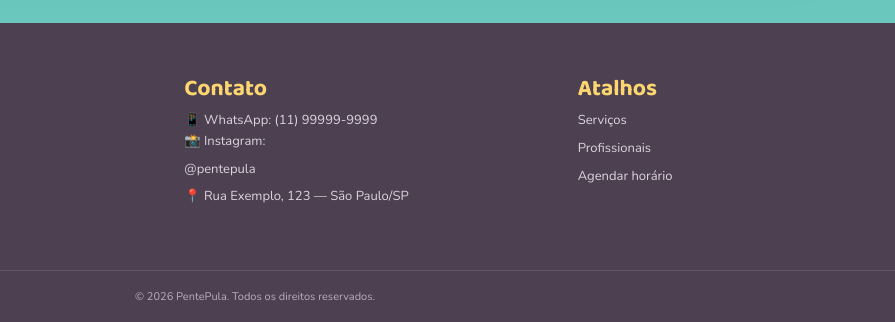
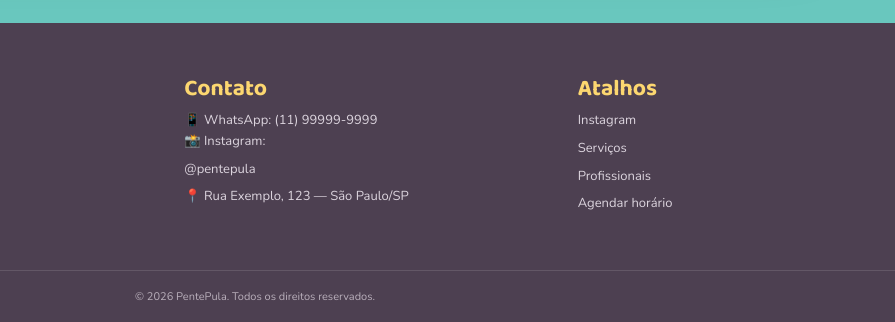
Before and after one commit to nnnnnnnnnnnnnnnnn843/sal-o1313233231, a plain HTML site: page index.html in a window 1280 px wide. Shown: the part 6058-6380 px from the top of the page, 385-1280 px from the left. Drawn offline with nearby package versions, Linux system fonts and the light colour scheme.

Commit message:
Add Instagram link to social section

```diff
--- a/index.html
+++ b/index.html
@@ -175,6 +175,9 @@
       </div>
       <div>
         <h3>Atalhos</h3>
+        <a href="https://www.instagram.com/pentepula/" class="social-link" target="_blank">
+    Instagram
+</a>
         <a href="#servicos">Serviços</a>
         <a href="#profissionais">Profissionais</a>
         <a href="#agendamento">Agendar horário</a>
```
